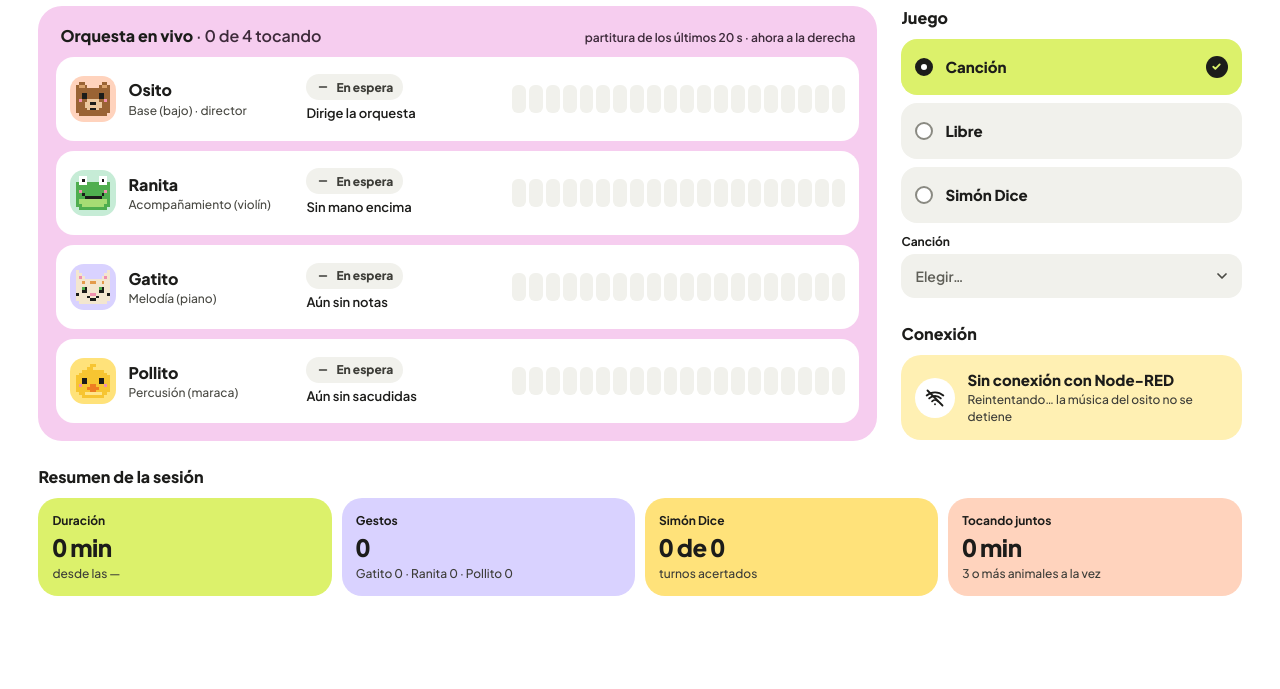
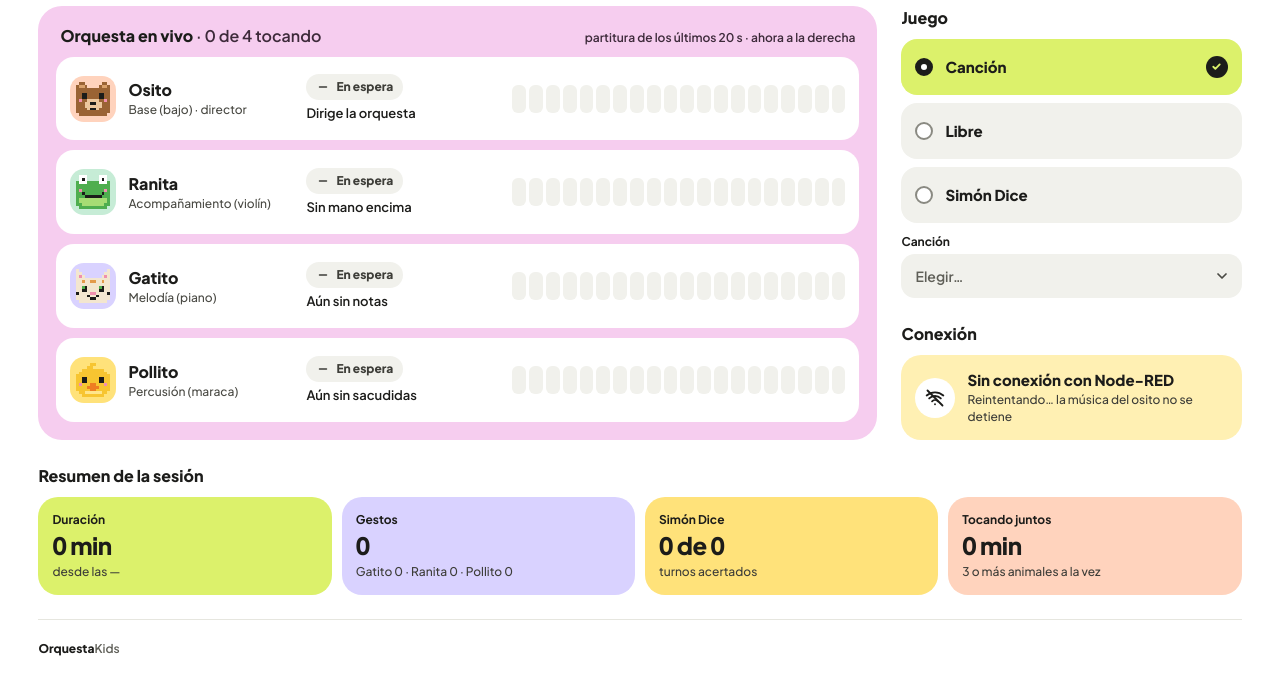
Before and after one commit to Kasinfire/Proyecto-IoT, a plain HTML site: page web/en-vivo.html in a window 1280 px wide. Shown: the part 172-861 px from the top of the page. Before the commit the page ends 800 px from the top, so only its background shows below. Drawn offline with Linux system fonts and the light colour scheme; no server answers.

Commit message:
Agregar pie de página y mover ahí el aviso de modo ensayo

```diff
--- a/web/css/componentes.css
+++ b/web/css/componentes.css
@@ -121,6 +121,35 @@
   font-size: 13px;
 }
 
+/* ---------- Pie de página ---------- */
+
+.pie {
+  margin-top: auto;
+  padding-top: 20px;
+  border-top: 1px solid var(--relleno-encima);
+  display: flex;
+  flex-wrap: wrap;
+  align-items: center;
+  justify-content: space-between;
+  gap: 8px 16px;
+  font-size: 12px;
+  font-weight: 600;
+  color: var(--tinta-tenue);
+}
+
+.pie__marca strong {
+  font-weight: 800;
+  color: var(--tinta);
+}
+
+.pie__ensayo {
+  padding: 2px 10px;
+  border-radius: 999px;
+  background: var(--lila);
+  color: #3d3a52;
+  font-weight: 700;
+}
+
 /* ---------- Caritas de los animales ---------- */
 
 .cara {
@@ -136,14 +165,6 @@
 }
 
 /* ---------- Avisos ---------- */
-
-.aviso-ensayo {
-  padding: 10px 16px;
-  border-radius: var(--radio-chico);
-  background: var(--lila);
-  color: #3d3a52;
-  font-weight: 600;
-}
 
 .alerta {
   display: flex;
--- a/web/en-vivo.html
+++ b/web/en-vivo.html
@@ -25,7 +25,6 @@
   </div>
 </header>
 
-<p class="aviso-ensayo" data-aviso-ensayo hidden>Modo ensayo: los datos son simulados, no vienen de los animalitos.</p>
 
 <section class="alerta" id="alerta" role="alert" hidden>
   <div class="cuadro-cara" id="alerta-cara" style="width: 48px; height: 48px; background: #ffffff"></div>
--- a/web/js/comun.js
+++ b/web/js/comun.js
@@ -76,13 +76,26 @@ export function fechaCorta(iso) {
   return { dia: String(dia), mes: MESES[mes - 1] };
 }
 
+// Pie de página: solo la marca y, en ensayo, el aviso de que los datos son simulados.
+function ponerPie() {
+  const pagina = document.querySelector('.pagina');
+  if (!pagina || pagina.querySelector('.pie')) return;
+  pagina.append(el('footer', { class: 'pie' },
+    el('p', { class: 'pie__marca' }, el('strong', {}, 'Orquesta'), 'Kids'),
+    esEnsayo()
+      ? el('span', { class: 'pie__ensayo', title: 'Los datos son simulados: no vienen de Node-RED ni de los animalitos' },
+        'Modo ensayo')
+      : null));
+}
+
 // Cosas comunes a todas las páginas: logo, aviso de ensayo, enlaces y acceso a la sesión en curso.
 export async function iniciarPagina() {
   ponerLogos();
   mejorarSelectores();
 
+  ponerPie();
+
   if (esEnsayo()) {
-    document.querySelector('[data-aviso-ensayo]')?.removeAttribute('hidden');
     // Para que al navegar se siga en ensayo
     document.querySelectorAll('a[href$=".html"]').forEach((a) => {
       a.href = `${a.getAttribute('href')}?ensayo`;
```
Also changed, not shown: web/canciones.html (+0 -1 lines), web/historial.html (+0 -1 lines), web/ninos.html (+0 -1 lines).
